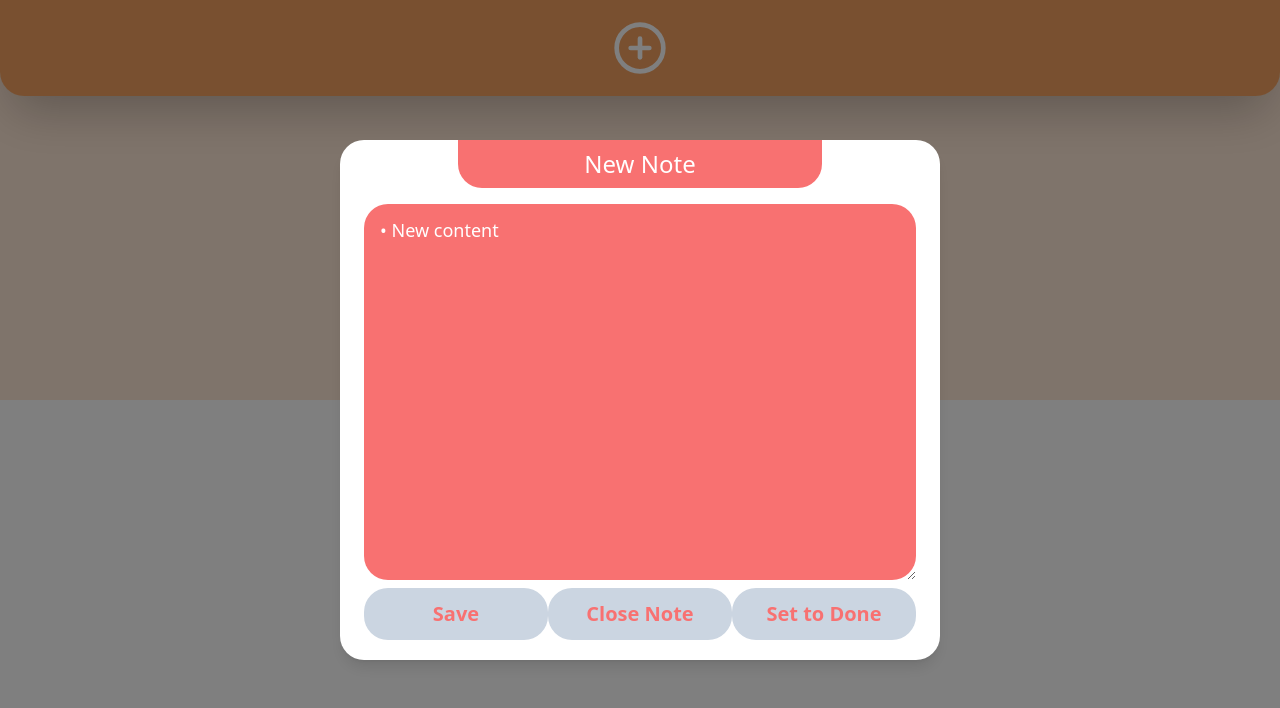
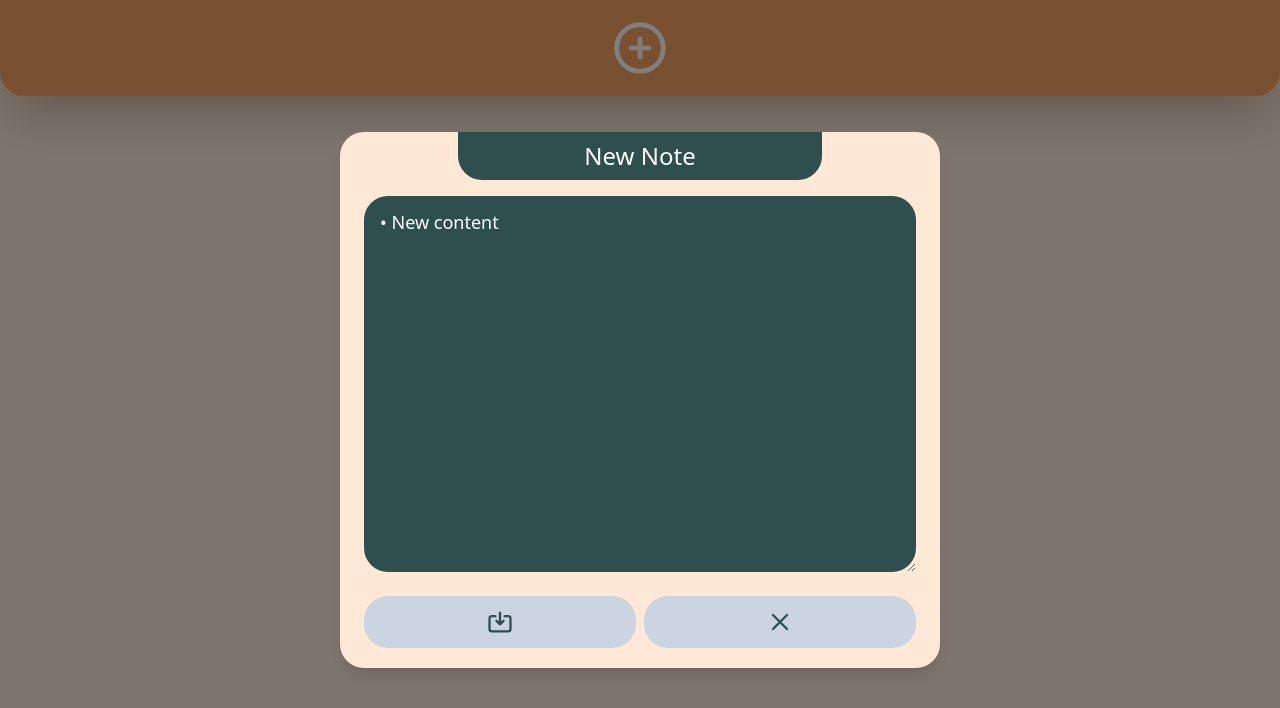
Before and after one commit to eycis/my-notepad, a Next.js app: page / in a window 1280 px wide. Both pictures are taken after a click on the button 640 px from the left and 48 px from the top of the page. Shown: the top 708 px of the page. Built offline with nearby package versions, Linux system fonts and the light colour scheme.

Commit message:
UI changes - icons, colors

```diff
--- a/components/Body.tsx
+++ b/components/Body.tsx
@@ -9,7 +9,7 @@ type BodyProps = {
 
 const Body = ({noteList, clickNote} : BodyProps) => {
   return (
-    <div className="absolute w-full h-max bg-[#FFE8D6] flex justify-start">
+    <div className="absolute w-full h-full  overflow-y-scroll bg-[#FFE8D6] flex justify-start">
       {/* <Nav openNav={() => {}} addNote={() => setIsModalOpen(true)} /> */}
       <div className="relative grid grid-cols-1 sm:grid-cols-1 lg:grid-cols-4 gap-8 w-3/4 py-40 px-4 sm:px-10 mt-20 lg:px-20 items-center mx-auto">
         {noteList.map((note) => (
--- a/components/Footer.tsx
+++ /dev/null
@@ -1,52 +0,0 @@
-import { DevicePhoneMobileIcon, EnvelopeIcon, MapIcon } from '@heroicons/react/24/solid';
-import React from 'react'
-
-const Footer = () => {
-  return (
-    <div className='pt-[2rem] pb-[1rem] bg-[#02050a]'>
-      <div className='grid border-b-[1px] pb-[2rem] border-violet-400 grid-cols-1 lg:grid-cols-3 md:grid-cols-2 w-[80%] mx-auto gap-[3rem]'>
-        <div className='flex items-center space-x-6'>
-          <div className='md:w-[3.5rem] md:h-[3.5rem] w-[5rem] h-[5rem] flex items-center justify-center rounded-full bg-violet-400 '>
-            <MapIcon className='md:w-[2.5rem] md:h-[2.5rem] w-[1.5rem] h-[1.5rem] text-black' />
-          </div>
-          <div>
-            <h1 className='text-[20px] mb-[0.2rem] font-semibold text-white'>
-              Address
-            </h1>
-            <p className='text-white opacity-60 text-[17px] w-[90%]'>
-              Lorem ipsum dolor sit amet.
-            </p>
-          </div>
-        </div>
-        <div className='flex items-center space-x-6'>
-        <div className='md:w-[3.5rem] md:h-[3.5rem] w-[5rem] h-[5rem] flex items-center justify-center rounded-full bg-violet-400 '>
-            <DevicePhoneMobileIcon className='md:w-[2.5rem] md:h-[2.5rem] w-[3.5rem] h-[3.5rem] text-black' />
-          </div>
-          <div>
-            <h1 className='text-[20px] mb-[0.2rem] font-semibold text-white'>
-              Phone
-            </h1>
-            <p className='text-white opacity-60 text-[17px] w-[90%]'>
-              Lorem ipsum dolor sit amet.
-            </p>
-          </div>
-        </div>
-        <div className='flex items-center space-x-6'>
-        <div className='md:w-[3.5rem] md:h-[3.5rem] w-[5rem] h-[5rem] flex items-center justify-center rounded-full bg-violet-400 '>
-            <EnvelopeIcon className='md:w-[2.5rem] md:h-[2.5rem] w-[3.5rem] h-[3.5rem] text-black' />
-          </div>
-          <div>
-            <h1 className='text-[20px] mb-[0.2rem] font-semibold text-white'>
-              E-Mail
-            </h1>
-            <p className='text-white opacity-60 text-[17px] w-[90%]'>
-                eycisxxx@gmail.com
-            </p>
-          </div>
-        </div>
-      </div>
-      </div>
-  );
-};
-
-export default Footer;
--- a/components/Note.tsx
+++ b/components/Note.tsx
@@ -1,6 +1,8 @@
 import React, { useEffect, useState } from 'react';
 import {Modal } from '@mui/material';
 import { NoteType } from './NoteProps';
+import { HiOutlineCheckCircle, HiOutlineSave, HiOutlineX } from 'react-icons/hi';
+import { HiOutlineTrash } from 'react-icons/hi2';
 
 
 const Note = ({ open, note, saveNote, deleteNote, handleClose }: { open: boolean; note: NoteType | null;
@@ -23,7 +25,7 @@ const Note = ({ open, note, saveNote, deleteNote, handleClose }: { open: boolean
       setTitle('New Note');
       setContent('• New content');
       setDone(false);
-      setColor('');
+      setColor('#2F4F4F');
     }},
       [note]);
 
@@ -37,7 +39,7 @@ const Note = ({ open, note, saveNote, deleteNote, handleClose }: { open: boolean
   return (
     <Modal open={open}>
       <div className='absolute top-1/2 left-1/2 transform -translate-x-1/2 -translate-y-1/2
-       w-full sm:w-[90%] md:w-[80%] lg:w-[600px] h-auto max-h-[90vh] overflow-auto bg-white px-6 pb-5 rounded-3xl shadow-lg'>
+       w-full sm:w-[90%] md:w-[80%] lg:w-[600px] h-auto max-h-[90vh] overflow-auto bg-[#FFE8D6] px-6 pb-5 rounded-3xl shadow-lg'>
       <input
         className="block p-2 rounded-b-3xl bg-red-400  mx-auto mb-4 text-white text-center text-2xl"
         style={{ backgroundColor: color}}
@@ -54,39 +56,31 @@ const Note = ({ open, note, saveNote, deleteNote, handleClose }: { open: boolean
         onChange={(e) => setContent(e.target.value)}
         onKeyDown={handleContentKeyDown}
       />
+      <div className="flex flex-row justify-around mt-6 space-x-2  sm:space-y-0 sm:space-x-2 sm:flex-row">
       <button
-        className="action-button"
+        className="action-button flex items-center justify-center space-x-2 "
         onClick={() => saveNote(title, content, done, color)}>
-        Save
+        <HiOutlineSave className="w-7 h-7"/>
       </button>
       <button
-        className="action-button"
+        className="action-button flex items-center justify-center space-x-2"
         onClick={() => {
           if(note){
-            console.log("smazání poznámky");
             deleteNote(note.id);
           } else {
-            console.log("klikla si tlačítko");
             handleClose();
           }}}>
-        {note == undefined? "Close Note" : "Delete"}
+        {note == undefined? <HiOutlineX className="w-7 h-7" /> : <HiOutlineTrash className="w-7 h-7" /> }
       </button>
+      {note&&
       <button
-        className="action-button"
+        className="action-button flex items-center justify-center space-x-2"
         onClick={() => setDone(true)}>
-       {done? "Done" : "Set to Done"}
+       {done? "Done" : <HiOutlineCheckCircle className="w-7 h-7" /> }
        </button>
+      }
       </div>
-
-          {/* <button
-            className="px-6 py-1 text-[18px] font-bold uppercase bg-[#0f0e0f] text-green-400 hover:text-gray-950 hover:bg-green-400 transition-all duration-200"
-            onClick={handleMarkAsDone}
-            disabled = {done}
-          >
-            {done? "Done" : "Mark as Done"}
-          </button> */}
-        {/* </Modal></div> */}
-      {/* </div> */}
+      </div>
     </Modal>
   );
 };
--- a/pages/index.tsx
+++ b/pages/index.tsx
@@ -2,7 +2,6 @@ import React, { useEffect, useState } from 'react'
 import Nav from '@/components/Nav';
 import MobileNav from '@/components/MobileNav';
 import Body from '@/components/Body';
-import Footer from '@/components/Footer';
 import Note from '@/components/Note';
 import { model, NoteType } from '@/components/NoteProps';
 import { randomColorSelector } from '@/styles/colorList';
@@ -81,7 +80,6 @@ const HomePage = () => {
         deleteNote={handleDeleteNote}
         />
       )}
-     {/* <Footer/> */}
     </div>
   )
 }
--- a/styles/globals.css
+++ b/styles/globals.css
@@ -11,7 +11,7 @@
            after:scale-x-0 hover:after:scale-x-100 after:transition-transform after:duration-300 after:origin-center
   }
   .action-button{
-    @apply mt-2 w-1/3 p-3 rounded-3xl bg-slate-300 text-red-400 font-bold hover:text-slate-300
-   hover:bg-red-400 transition-all duration-500 sm:text-xl lg:text-xl
+    @apply w-full p-3 rounded-3xl bg-slate-300 text-[#2F4F4F] font-bold hover:text-slate-300
+   hover:bg-[#2F4F4F] transition-all duration-500 sm:text-xl lg:text-xl
   }
 }
```
